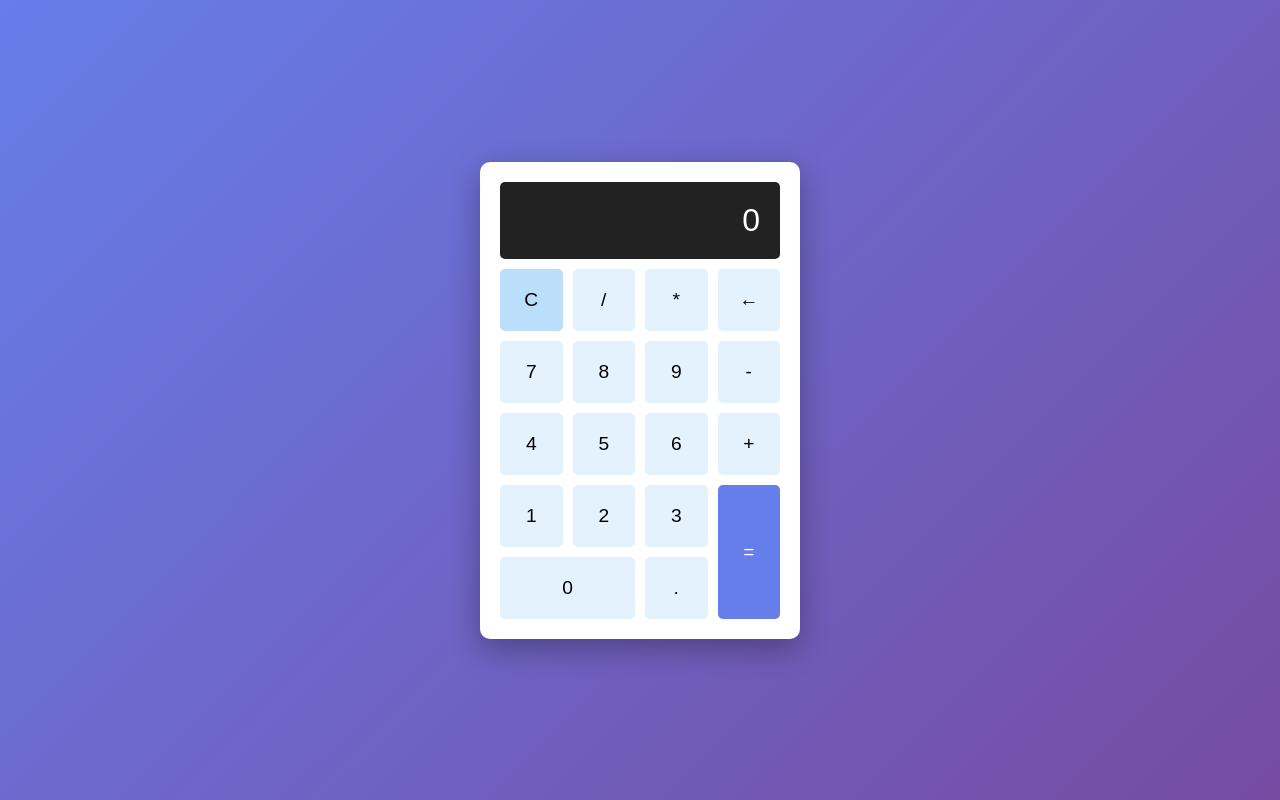
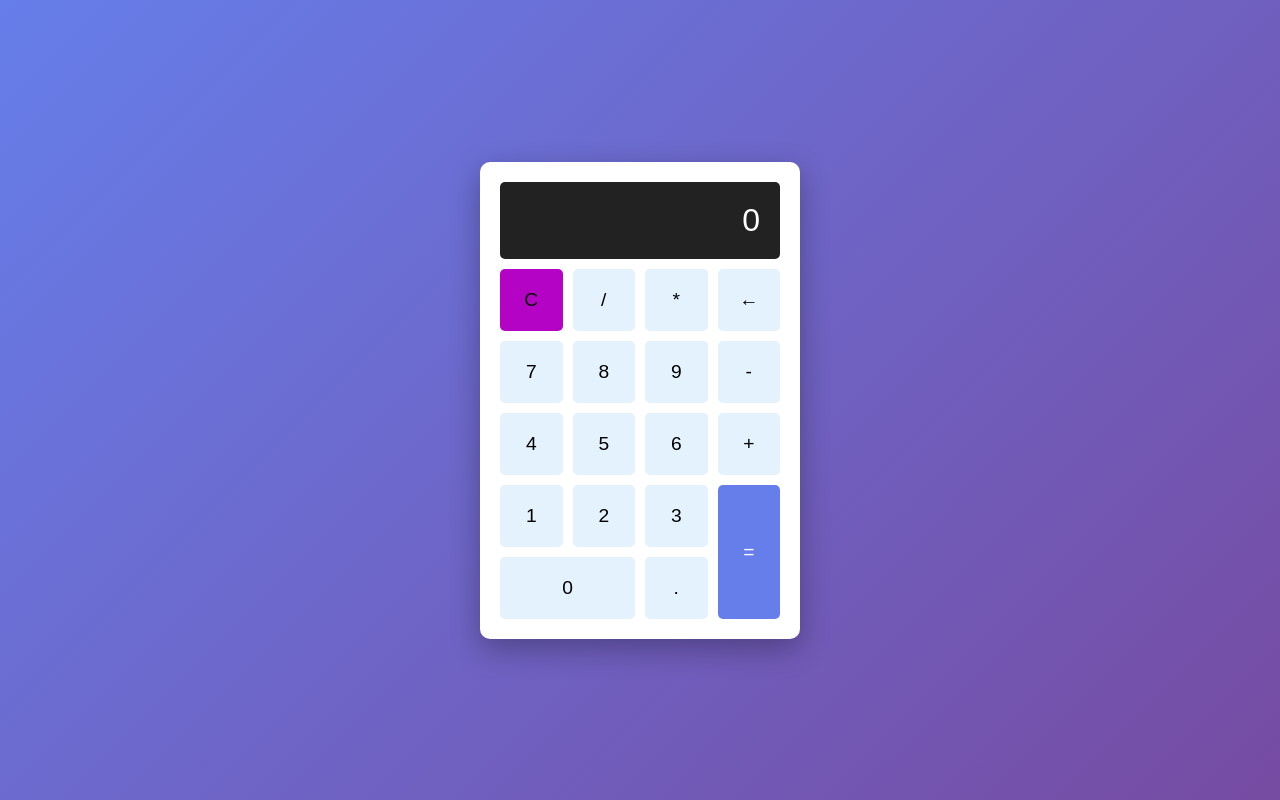
Before and after one commit to spencerohman/calculator-app, a plain HTML site: page index.html in a window 1280 px wide. In both pictures the pointer is over the button 531 px from the left and 299 px from the top of the page. Drawn offline with Linux system fonts and the light colour scheme.

```diff
--- a/style.css
+++ b/style.css
@@ -50,7 +50,7 @@ button {
 }
 
 button:hover {
-    background: #bbdefb;
+    background: #b503c5;
 }
 
 button:active {
```
